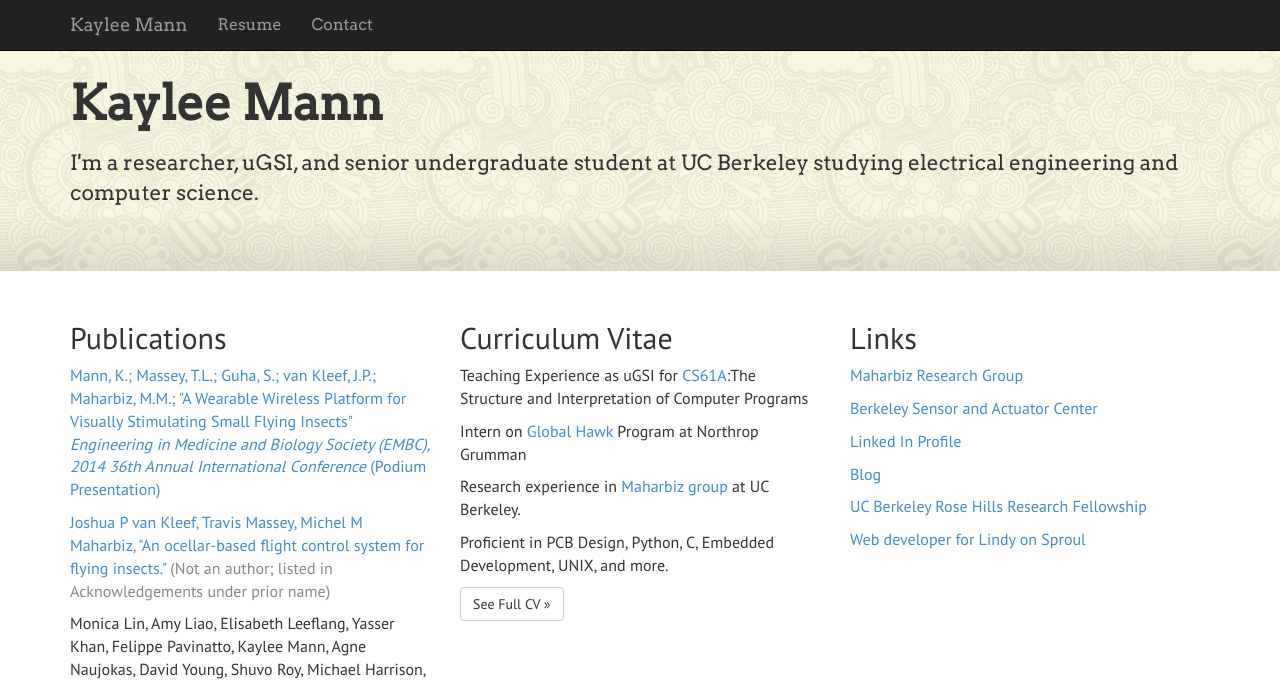
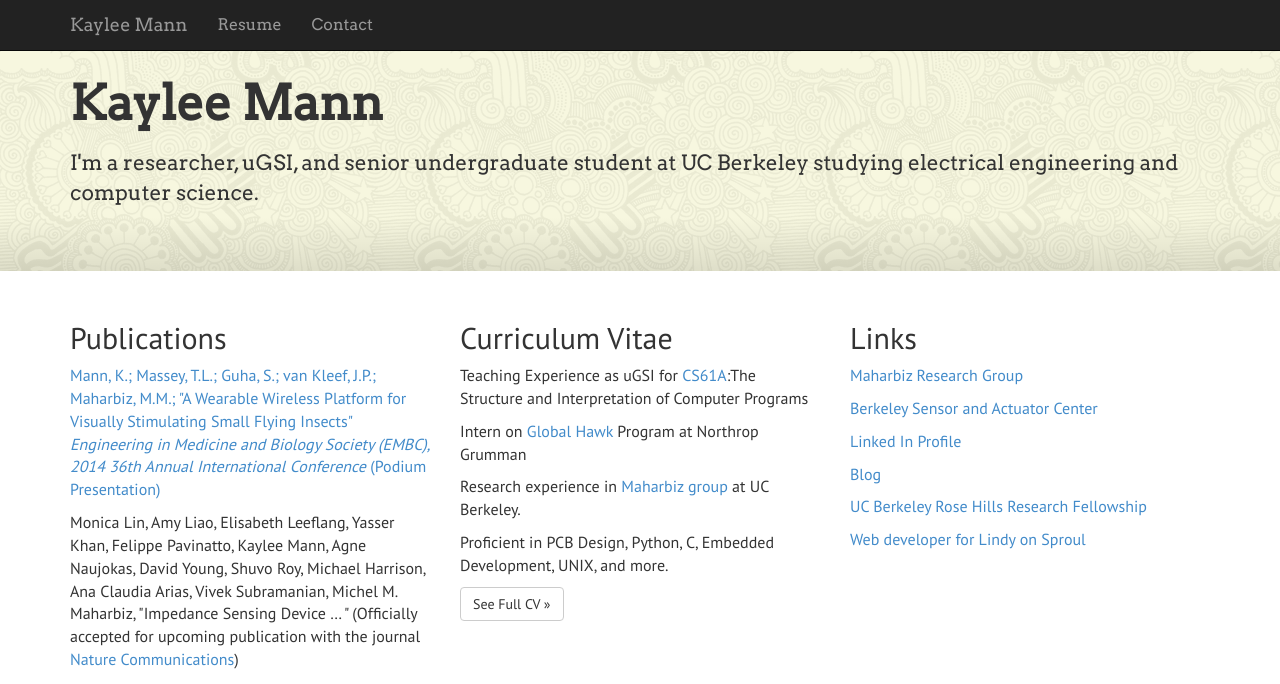
Before and after one commit to kayleema/kayleema.github.io, a Jekyll site: the page built from index.html, in a window 1280 px wide and 1133 px high. Shown: the top 684 px of the window. Built offline with Jekyll 4.4.1, drawn with Linux system fonts in a browser that asks for light colours; nearby versions of some CDN libraries; some of the changed text lies outside the part shown.

Commit message:
minor edit

```diff
--- a/index.html
+++ b/index.html
@@ -29,16 +29,16 @@ title: Home
         (Podium Presentation)
       </a>
     </p>
-    <p>
+    <!--<p>
       <a href="http://embc.embs.org/files/2013/2664_FI.pdf">
         Joshua P van Kleef, Travis Massey, Michel M Maharbiz,
         "An ocellar-based flight control
         system for flying insects."
       </a>
       <span style="color:#888;"> (Not an author; listed in Acknowledgements under prior name)</span>
-    </p>
+    </p>-->
     <p>
-        Monica Lin, Amy Liao, Elisabeth Leeflang, Yasser Khan, Felippe Pavinatto, Kaylee Mann, Agne Naujokas, David Young, Shuvo Roy, Michael Harrison, Ana Claudia Arias, Vivek Subramanian, Michel M. Maharbiz, "Impedance Sensing Device … ” (Currently under review for Nature Communications)
+        Monica Lin, Amy Liao, Elisabeth Leeflang, Yasser Khan, Felippe Pavinatto, Kaylee Mann, Agne Naujokas, David Young, Shuvo Roy, Michael Harrison, Ana Claudia Arias, Vivek Subramanian, Michel M. Maharbiz, "Impedance Sensing Device … " (Officially accepted for upcoming publication with the journal <a href="nature.com/ncomms">Nature Communications</a>)
     </p>
   </div>
   <div class="col-md-4">
```
